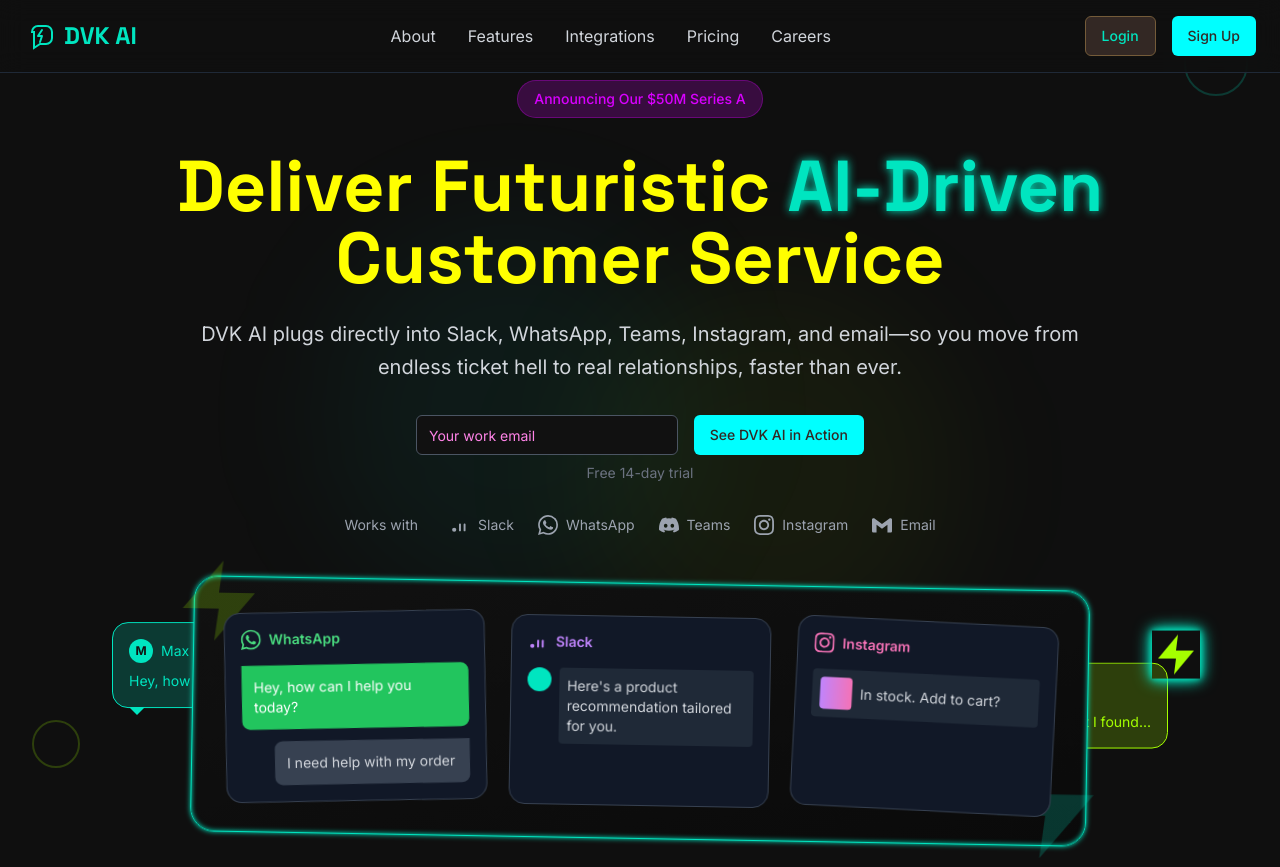
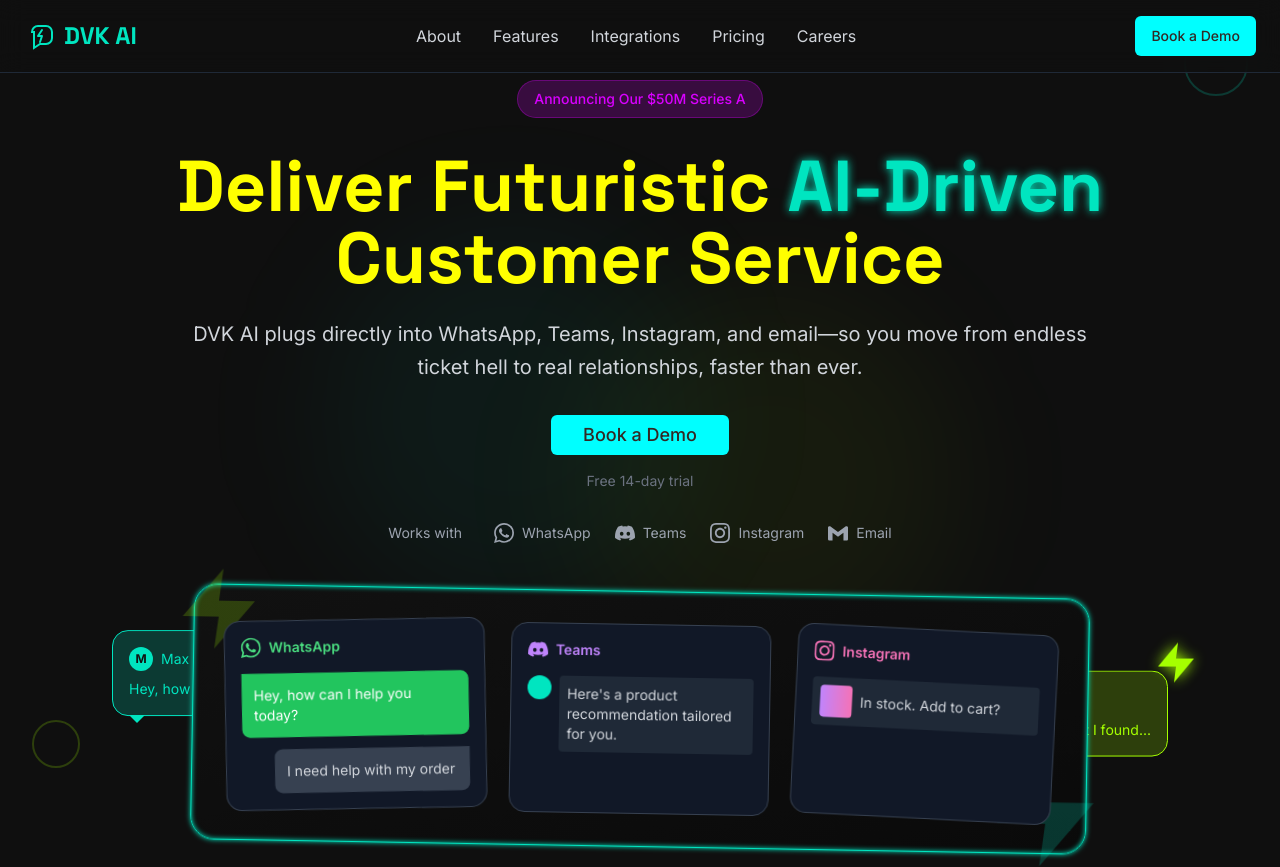
Before and after one commit to baduthutan/dvk-ai-chat-flow, a React (Vite) app: page / in a window 1280 px wide. Shown: the top 867 px of the page. Built offline with nearby package versions, Linux system fonts and the light colour scheme.

Commit message:
Fix: Improve CTA and Footer, Hero, and Navbar
- Improved CTA section by adjusting bubble positioning and background effect.
- Simplified the footer.
- Fixed lightning bolt inconsistency in Hero section.
- Removed Slack example and updated navbar and hero CTA buttons.

```diff
--- a/src/components/Header.tsx
+++ b/src/components/Header.tsx
@@ -30,13 +30,10 @@ const Header = () => {
             <a href="#careers" className="text-gray-300 hover:text-neon-teal transition-colors duration-300">Careers</a>
           </nav>
 
-          {/* CTA Buttons */}
-          <div className="hidden md:flex items-center space-x-4">
-            <Button variant="outline" className="btn-secondary">
-              Login
-            </Button>
+          {/* CTA Button */}
+          <div className="hidden md:flex">
             <Button className="btn-primary">
-              Sign Up
+              Book a Demo
             </Button>
           </div>
 
@@ -60,12 +57,9 @@ const Header = () => {
               <a href="#integrations" className="text-gray-300 hover:text-neon-teal transition-colors duration-300">Integrations</a>
               <a href="#pricing" className="text-gray-300 hover:text-neon-teal transition-colors duration-300">Pricing</a>
               <a href="#careers" className="text-gray-300 hover:text-neon-teal transition-colors duration-300">Careers</a>
-              <div className="flex flex-col space-y-2 pt-4">
-                <Button variant="outline" className="btn-secondary w-full">
-                  Login
-                </Button>
+              <div className="pt-4">
                 <Button className="btn-primary w-full">
-                  Sign Up
+                  Book a Demo
                 </Button>
               </div>
             </nav>
--- a/src/components/HeroSection.tsx
+++ b/src/components/HeroSection.tsx
@@ -1,7 +1,6 @@
 
 import React from 'react';
 import { Button } from '@/components/ui/button';
-import { Input } from '@/components/ui/input';
 
 const HeroSection = () => {
   return (
@@ -28,35 +27,22 @@ const HeroSection = () => {
             Customer Service
           </h1>
           <p className="text-xl text-gray-300 max-w-4xl mx-auto leading-relaxed">
-            DVK AI plugs directly into Slack, WhatsApp, Teams, Instagram, and email—so you move from endless ticket hell to real relationships, faster than ever.
+            DVK AI plugs directly into WhatsApp, Teams, Instagram, and email—so you move from endless ticket hell to real relationships, faster than ever.
           </p>
         </div>
 
-        {/* Email Capture Form */}
-        <div className="max-w-md mx-auto mb-8">
-          <div className="flex flex-col sm:flex-row gap-4">
-            <Input
-              type="email"
-              placeholder="Your work email"
-              className="flex-1 bg-deep-charcoal border-gray-600 text-white placeholder-gray-400 focus:border-neon-teal focus:ring-neon-teal"
-            />
-            <Button className="btn-primary whitespace-nowrap">
-              See DVK AI in Action
-            </Button>
-          </div>
-          <p className="text-gray-500 text-sm mt-2 text-center">Free 14-day trial</p>
+        {/* CTA Button */}
+        <div className="max-w-md mx-auto mb-8 text-center">
+          <Button className="btn-primary text-lg px-8 py-4 mb-4">
+            Book a Demo
+          </Button>
+          <p className="text-gray-500 text-sm">Free 14-day trial</p>
         </div>
 
         {/* Platform Logos */}
         <div className="flex items-center justify-center gap-8 mb-12 text-gray-400 text-sm">
           <span>Works with</span>
           <div className="flex items-center gap-6">
-            <span className="flex items-center gap-2">
-              <svg className="w-5 h-5" viewBox="0 0 24 24" fill="currentColor">
-                <path d="M5.042 15.165a2.528 2.528 0 0 0-2.52 2.523A2.528 2.528 0 0 0 5.042 20.21a2.528 2.528 0 0 0 2.52-2.522 2.528 2.528 0 0 0-2.52-2.523zm6.906 4.402c-.66 0-1.167-.435-1.167-1.06v-7.1c0-.625.507-1.06 1.167-1.06.66 0 1.166.435 1.166 1.06v7.1c0 .625-.507 1.06-1.166 1.06zm5.537 0c-.66 0-1.166-.435-1.166-1.06v-7.1c0-.625.507-1.06 1.166-1.06.66 0 1.167.435 1.167 1.06v7.1c0 .625-.507 1.06-1.167 1.06z"/>
-              </svg>
-              Slack
-            </span>
             <span className="flex items-center gap-2">
               <svg className="w-5 h-5" viewBox="0 0 24 24" fill="currentColor">
                 <path d="M17.472 14.382c-.297-.149-1.758-.867-2.03-.967-.273-.099-.471-.148-.67.15-.197.297-.767.966-.94 1.164-.173.199-.347.223-.644.075-.297-.15-1.255-.463-2.39-1.475-.883-.788-1.48-1.761-1.653-2.059-.173-.297-.018-.458.13-.606.134-.133.298-.347.446-.52.149-.174.198-.298.298-.497.099-.198.05-.371-.025-.52-.075-.149-.669-1.612-.916-2.207-.242-.579-.487-.5-.669-.51-.173-.008-.371-.01-.57-.01-.198 0-.52.074-.792.372-.272.297-1.04 1.016-1.04 2.479 0 1.462 1.065 2.875 1.213 3.074.149.198 2.096 3.2 5.077 4.487.709.306 1.262.489 1.694.625.712.227 1.36.195 1.871.118.571-.085 1.758-.719 2.006-1.413.248-.694.248-1.289.173-1.413-.074-.124-.272-.198-.57-.347m-5.421 7.403h-.004a9.87 9.87 0 01-5.031-1.378l-.361-.214-3.741.982.998-3.648-.235-.374a9.86 9.86 0 01-1.51-5.26c.001-5.45 4.436-9.884 9.888-9.884 2.64 0 5.122 1.03 6.988 2.898a9.825 9.825 0 012.893 6.994c-.003 5.45-4.437 9.884-9.885 9.884m8.413-18.297A11.815 11.815 0 0012.05 0C5.495 0 .16 5.335.157 11.892c0 2.096.547 4.142 1.588 5.945L.057 24l6.305-1.654a11.882 11.882 0 005.683 1.448h.005c6.554 0 11.89-5.335 11.893-11.893A11.821 11.821 0 0020.885 3.488"/>
@@ -105,13 +91,13 @@ const HeroSection = () => {
               </div>
               <p className="text-sm">Perfect! Here's what I found...</p>
             </div>
-            {/* Lightning bolt */}
+            {/* Lightning bolt - consistent style */}
             <svg className="absolute -top-8 -right-8 w-12 h-12 text-electric-lime animate-glow-pulse" viewBox="0 0 24 24" fill="currentColor">
               <path d="M13 2L3 14h9l-1 8 10-12h-9l1-8z"/>
             </svg>
           </div>
 
-          {/* Main illustration - stacked chat interfaces */}
+          {/* Main illustration - stacked chat interfaces without Slack */}
           <div className="relative bg-gradient-to-br from-deep-charcoal to-darker-charcoal neon-border rounded-3xl p-8 transform rotate-1">
             <div className="grid grid-cols-1 md:grid-cols-3 gap-6">
               {/* WhatsApp style */}
@@ -132,13 +118,13 @@ const HeroSection = () => {
                 </div>
               </div>
 
-              {/* Slack style */}
+              {/* Teams style */}
               <div className="bg-gray-900 rounded-2xl p-4 border border-gray-700">
                 <div className="flex items-center gap-2 mb-4 text-purple-400">
                   <svg className="w-5 h-5" viewBox="0 0 24 24" fill="currentColor">
-                    <path d="M5.042 15.165a2.528 2.528 0 0 0-2.52 2.523A2.528 2.528 0 0 0 5.042 20.21a2.528 2.528 0 0 0 2.52-2.522 2.528 2.528 0 0 0-2.52-2.523zm6.906 4.402c-.66 0-1.167-.435-1.167-1.06v-7.1c0-.625.507-1.06 1.167-1.06.66 0 1.166.435 1.166 1.06v7.1c0 .625-.507 1.06-1.166 1.06zm5.537 0c-.66 0-1.166-.435-1.166-1.06v-7.1c0-.625.507-1.06 1.166-1.06.66 0 1.167.435 1.167 1.06v7.1c0 .625-.507 1.06-1.167 1.06z"/>
+                    <path d="M20.317 4.37a19.791 19.791 0 0 0-4.885-1.515.074.074 0 0 0-.079.037c-.210.375-.444.864-.608 1.25a18.27 18.27 0 0 0-5.487 0 12.64 12.64 0 0 0-.617-1.25.077.077 0 0 0-.079-.037A19.736 19.736 0 0 0 3.677 4.37a.07.07 0 0 0-.032.027C.533 9.046-.32 13.58.099 18.057a.082.082 0 0 0 .031.057 19.9 19.9 0 0 0 5.993 3.03.078.078 0 0 0 .084-.028 14.09 14.09 0 0 0 1.226-1.994.076.076 0 0 0-.041-.106 13.107 13.107 0 0 1-1.872-.892.077.077 0 0 1-.008-.128 10.2 10.2 0 0 0 .372-.292.074.074 0 0 1 .077-.010c3.928 1.793 8.18 1.793 12.062 0a.074.074 0 0 1 .078.01c.120.098.246.198.373.292a.077.077 0 0 1-.006.127 12.299 12.299 0 0 1-1.873.892.077.077 0 0 0-.041.107c.36.698.772 1.362 1.225 1.993a.076.076 0 0 0 .084.028 19.839 19.839 0 0 0 6.002-3.03.077.077 0 0 0 .032-.054c.5-5.177-.838-9.674-3.549-13.66a.061.061 0 0 0-.031-.03zM8.02 15.33c-1.183 0-2.157-1.085-2.157-2.419 0-1.333.956-2.419 2.157-2.419 1.21 0 2.176 1.096 2.157 2.42 0 1.333-.956 2.418-2.157 2.418zm7.975 0c-1.183 0-2.157-1.085-2.157-2.419 0-1.333.955-2.419 2.157-2.419 1.21 0 2.176 1.096 2.157 2.42 0 1.333-.946 2.418-2.157 2.418Z"/>
                   </svg>
-                  <span className="text-sm font-semibold">Slack</span>
+                  <span className="text-sm font-semibold">Teams</span>
                 </div>
                 <div className="space-y-2">
                   <div className="flex items-start gap-2">
@@ -169,7 +155,7 @@ const HeroSection = () => {
               </div>
             </div>
 
-            {/* Background lightning bolts */}
+            {/* Background lightning bolts - consistent style */}
             <svg className="absolute -top-6 -left-6 w-24 h-24 text-electric-lime/20 -z-10" viewBox="0 0 24 24" fill="currentColor">
               <path d="M13 2L3 14h9l-1 8 10-12h-9l1-8z"/>
             </svg>
--- a/src/index.css
+++ b/src/index.css
@@ -95,6 +95,14 @@
     animation: float 6s ease-in-out infinite;
   }
 
+  .animate-glow-pulse {
+    animation: glow-pulse 2s ease-in-out infinite;
+  }
+
+  .animate-bounce-slow {
+    animation: bounce-slow 3s ease-in-out infinite;
+  }
+
   @keyframes float {
     0%, 100% {
       transform: translateY(0px);
@@ -103,4 +111,22 @@
       transform: translateY(-20px);
     }
   }
+
+  @keyframes glow-pulse {
+    0%, 100% {
+      filter: drop-shadow(0 0 5px currentColor);
+    }
+    50% {
+      filter: drop-shadow(0 0 15px currentColor);
+    }
+  }
+
+  @keyframes bounce-slow {
+    0%, 100% {
+      transform: translateY(0px);
+    }
+    50% {
+      transform: translateY(-10px);
+    }
+  }
 }
```
Also changed, not shown: src/components/CTASection.tsx (+15 -15 lines), src/components/Footer.tsx (+20 -76 lines).
